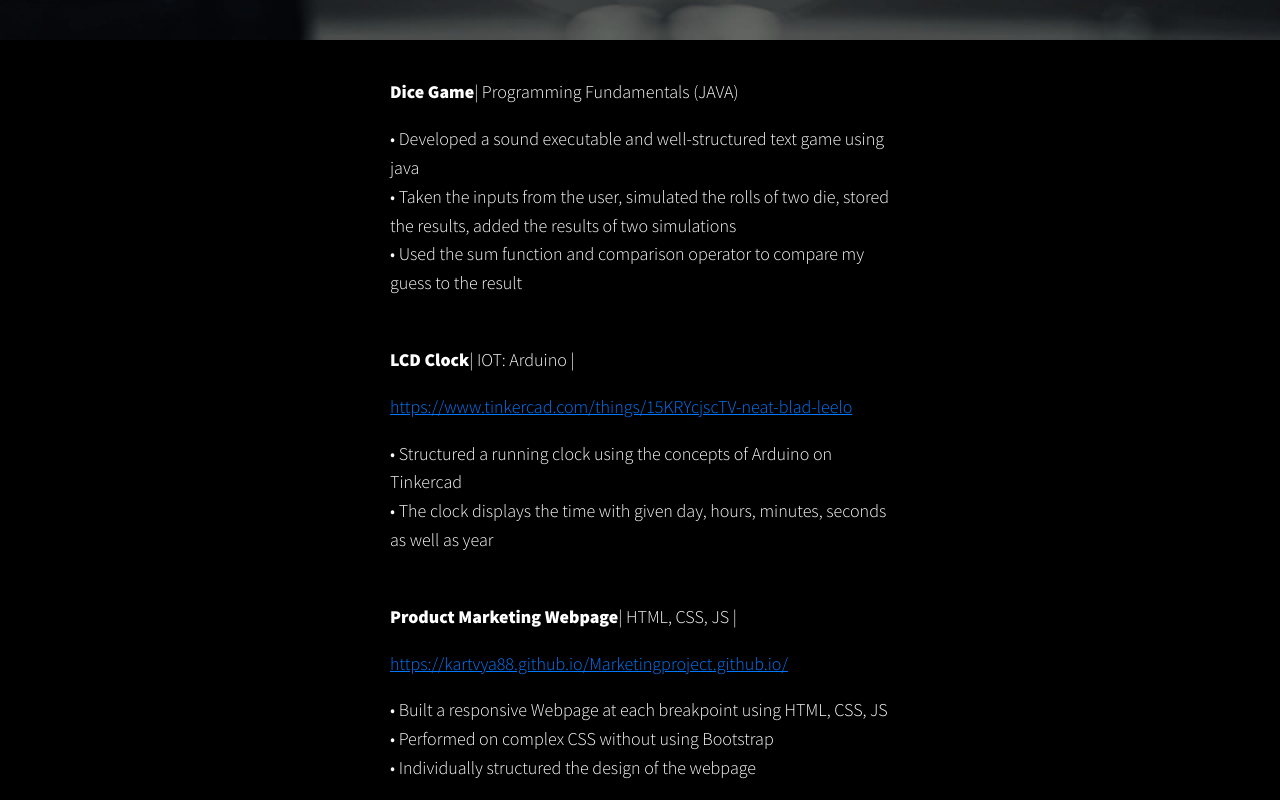
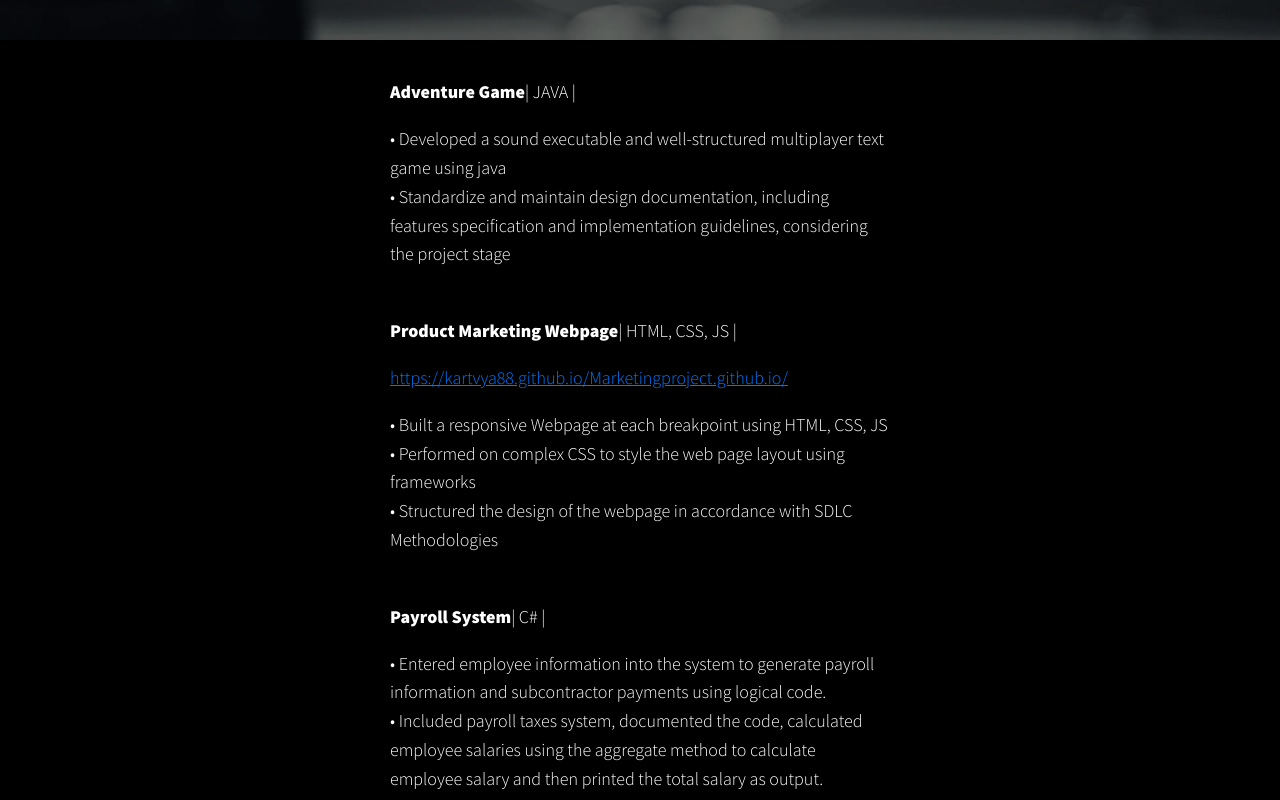
Before and after one commit to Kartvya88/KartvyagajeraP.github.io, a plain HTML site: page portfolio-item.html in a window 1280 px wide. Shown: the part 400-1200 px from the top of the page. Drawn offline with nearby package versions, Linux system fonts and the light colour scheme.

Commit message:
Update portfolio-item.html

```diff
--- a/portfolio-item.html
+++ b/portfolio-item.html
@@ -41,25 +41,26 @@
         </section>
 
         <div class="portfolio-item-individual">
-            <p class="java"><b>Dice Game</b>| Programming Fundamentals (JAVA)</p>
-            <p>•	Developed a sound executable and well-structured text game using java <br>
-•	Taken the inputs from the user, simulated the rolls of two die, stored the results, added the results of two simulations <br>
-•	Used the sum function and comparison operator to compare my guess to the result
+            <p class="java"><b>Adventure Game</b>| JAVA |</p>
+            <p>•	Developed a sound executable and well-structured multiplayer text game using java <br>
+•	Standardize and maintain design documentation, including features specification and implementation guidelines, considering the project stage
 
                  </p>
 
 
-            <p class="iot"><b>LCD Clock</b>| IOT: Arduino |</p>
-            <p><a href="https://www.tinkercad.com/things/15KRYcjscTV-neat-blad-leelo" class="project_link">https://www.tinkercad.com/things/15KRYcjscTV-neat-blad-leelo</a></p>
-            <p>•	Structured a running clock using the concepts of Arduino on Tinkercad<br>
-                •	The clock displays the time with given day, hours, minutes, seconds as well as year
-                </p>
 
             <p class="html"><b>Product Marketing Webpage</b>| HTML, CSS, JS |</p>
             <p><a href= "https://kartvya88.github.io/Marketingproject.github.io/" class="project_link">https://kartvya88.github.io/Marketingproject.github.io/</a></p>
             <p>•	Built a responsive Webpage at each breakpoint using HTML, CSS, JS <br>
-                •	Performed on complex CSS without using Bootstrap<br>
-                •	Individually structured the design of the webpage<br>
+                •	Performed on complex CSS to style the web page layout using frameworks<br>
+                •	Structured the design of the webpage in accordance with SDLC Methodologies
+
+                <p class="iot"><b>Payroll System</b>| C# |</p>
+
+            <p>•	Entered employee information into the system to generate payroll information and subcontractor payments using logical code.<br>
+                •	Included payroll taxes system, documented the code, calculated employee salaries using the aggregate method to calculate employee salary and then printed the total salary as output.
+                </p>
+
 
 
           </div>
```
